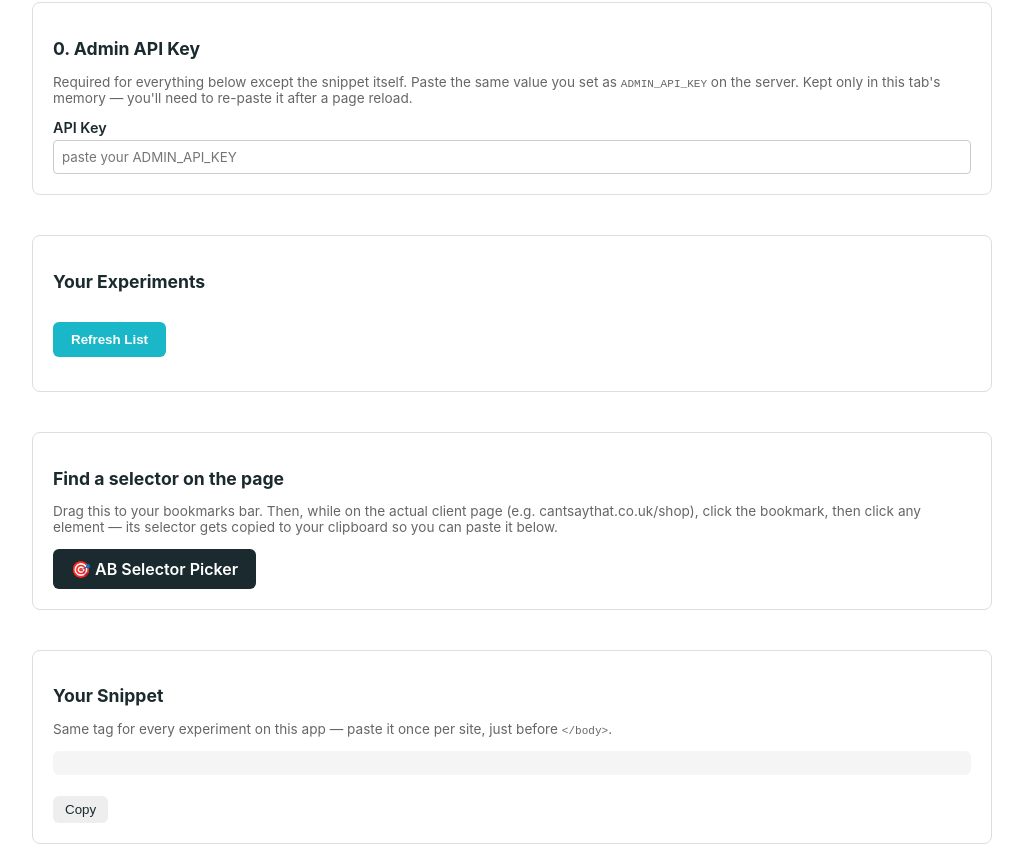
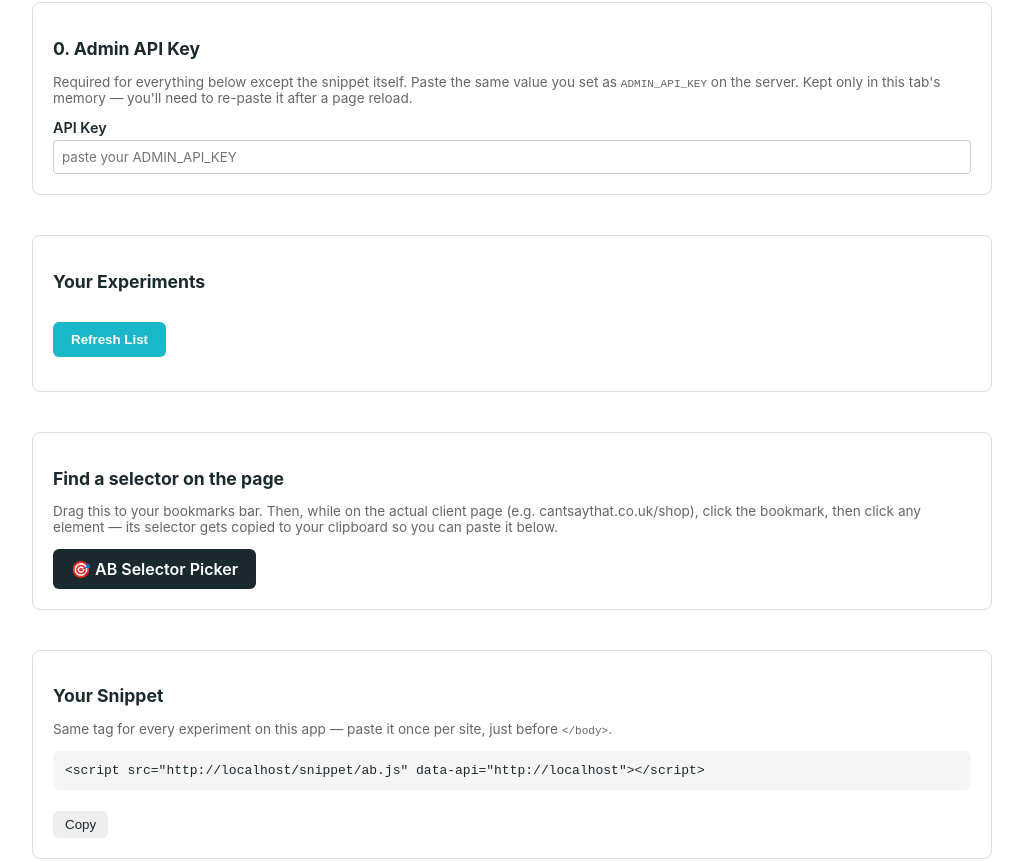
Before and after one commit to lyleb/pivit-ab, a website: page public/index.html in a window 1280 px wide. Shown: the part 98-959 px from the top of the page, without its empty margins (128-1151 px from the left). Drawn offline with nearby package versions, Linux system fonts and the light colour scheme.

Commit message:
Add files via upload

```diff
--- a/public/index.html
+++ b/public/index.html
@@ -232,7 +232,12 @@ document.getElementById('api-key').addEventListener('change', loadExperimentList
 // --- Snippet, computed from wherever this dashboard is actually hosted ---
 
 function snippetTag() {
-  return `<script src="${location.origin}/snippet/ab.js" data-api="${location.origin}"></script>`;
+  // Deliberately built without the literal closing-script-tag sequence anywhere in
+  // this file's source (not even in a comment) — that exact text, even inside a JS
+  // string or comment, makes the browser's HTML parser end THIS surrounding script
+  // block early, dumping everything after it onto the page as plain text.
+  const closeTag = '</' + 'script>';
+  return `<script src="${location.origin}/snippet/ab.js" data-api="${location.origin}">${closeTag}`;
 }
 document.getElementById('snippet-code').textContent = snippetTag();
 
```
